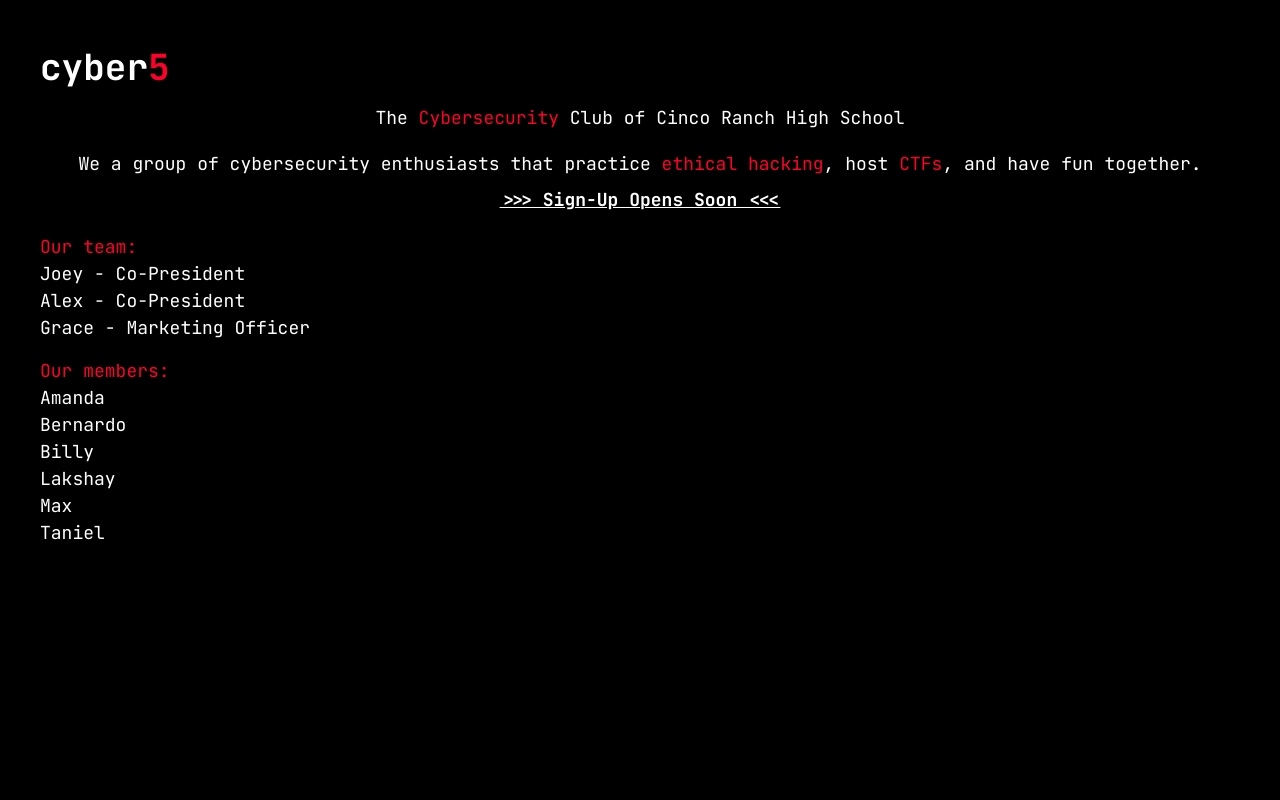
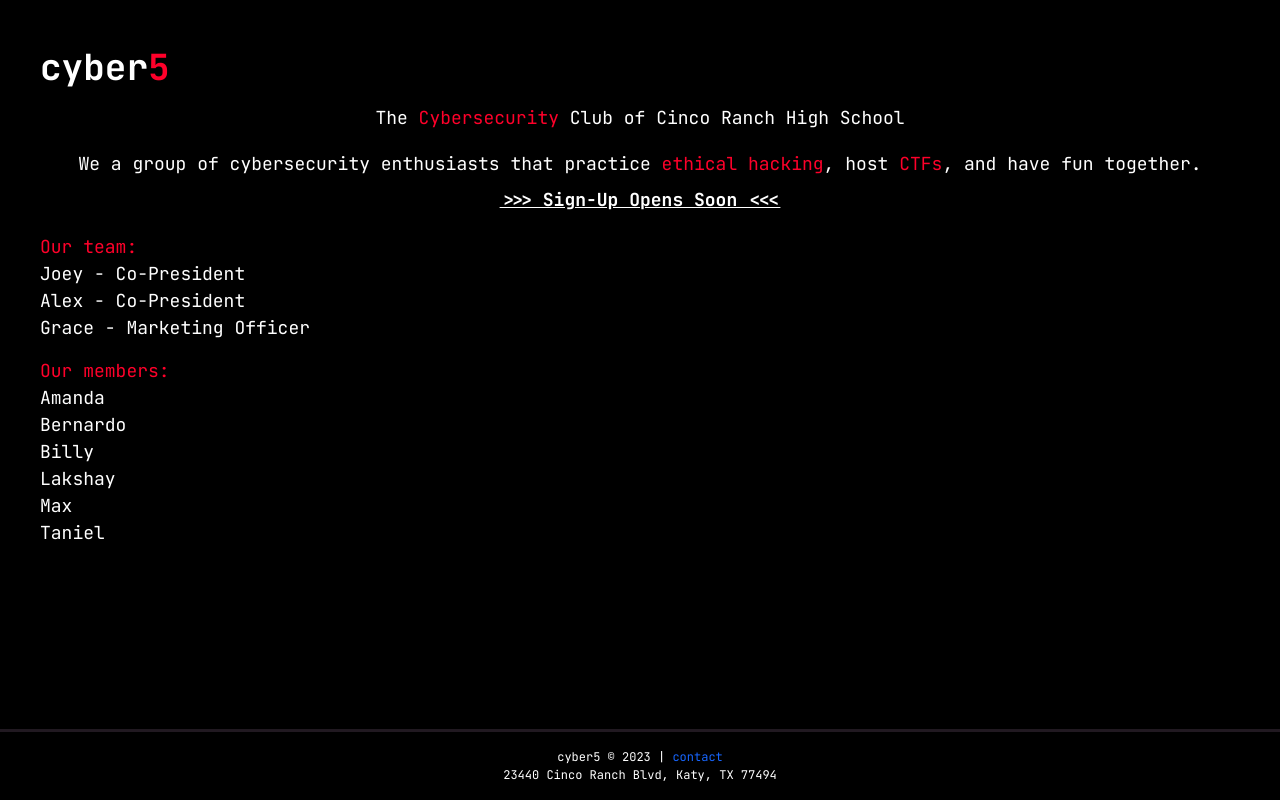
Before and after one commit to cyber5-crhs/website, a Next.js app: page / in a window 1280 px wide. Built offline with nearby package versions, Linux system fonts and the light colour scheme; some icons are missing.

Commit message:
footer done

```diff
--- /dev/null
+++ b/components/Footer.tsx
@@ -0,0 +1,13 @@
+import styles from "@/styles/Footer.module.scss";
+import { Box, Flex, Text } from "@chakra-ui/react";
+import Link from "next/link";
+
+export default function Footer() {
+  return (
+    <Flex className={styles.main}>
+        <Text>cyber5 © 2023 | <Link href="/contact"><span style={{color: '#1766FF'}}>contact</span></Link></Text>
+
+      <Text>23440 Cinco Ranch Blvd, Katy, TX 77494</Text>
+    </Flex>
+  );
+}
--- a/pages/index.tsx
+++ b/pages/index.tsx
@@ -13,6 +13,7 @@
 import People from '@/components/People';
 
 import { SiMatrix } from '@icons-pack/react-simple-icons'
+import Footer from "@/components/Footer";
 
 interface Props {
   children: ReactNode;
@@ -50,6 +51,7 @@
     <main className={styles.main}>
       <Header />
       <People />
+      <Footer />
     </main>
   );
 }
--- /dev/null
+++ b/styles/Footer.module.scss
@@ -0,0 +1,13 @@
+
+.main {
+  flex-direction: column;
+  font-size: 12px;
+  justify-content: center;
+  align-items: center;
+  position: fixed;
+  left: 0;
+  bottom: 0;
+  width: 100%;
+  border-top: #211921 solid;
+  padding: 1rem;
+}
```
